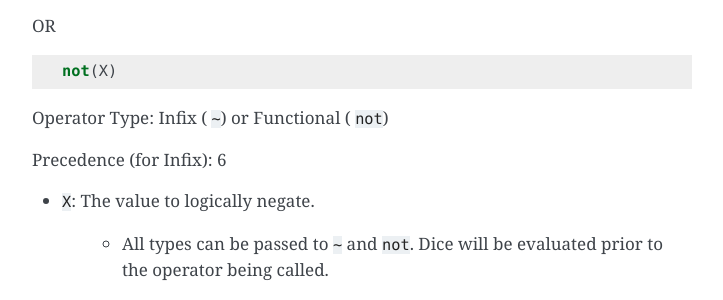
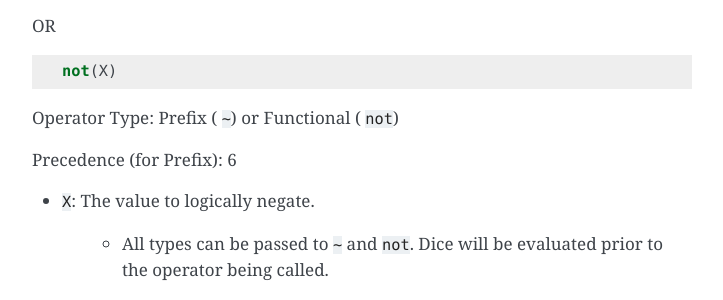
Before and after one commit to cwstra/rpdiscordrewrite, a Sphinx documentation site: the page built from docs/source/dice_reference/command_functions.rst, in a window 1280 px wide and 900 px high, scrolled down 7491 px. Shown: the part 154-454 px from the top of the window, without its empty margins (388-1111 px from the left). Built offline with Sphinx 7.4.7, drawn with Linux system fonts in a browser that asks for light colours.

Commit message:
Update Not

```diff
--- a/docs/source/dice_reference/command_functions.rst
+++ b/docs/source/dice_reference/command_functions.rst
@@ -364,9 +364,9 @@ OR
 
 	not(X)
 
-Operator Type: Infix ( ``~``) or Functional ( ``not``)
+Operator Type: Prefix ( ``~``) or Functional ( ``not``)
 
-Precedence (for Infix): 6
+Precedence (for Prefix): 6
 
 * ``X``: The value to logically negate.
 
```
